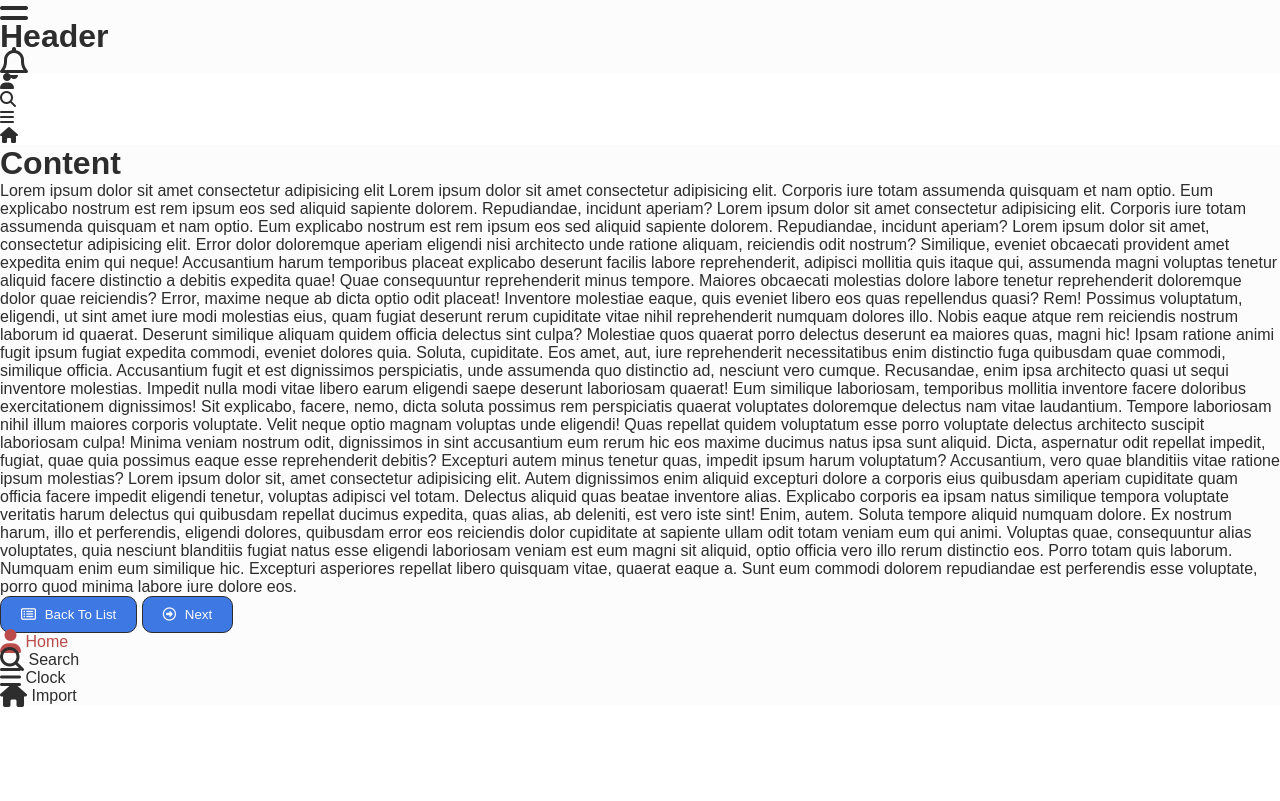
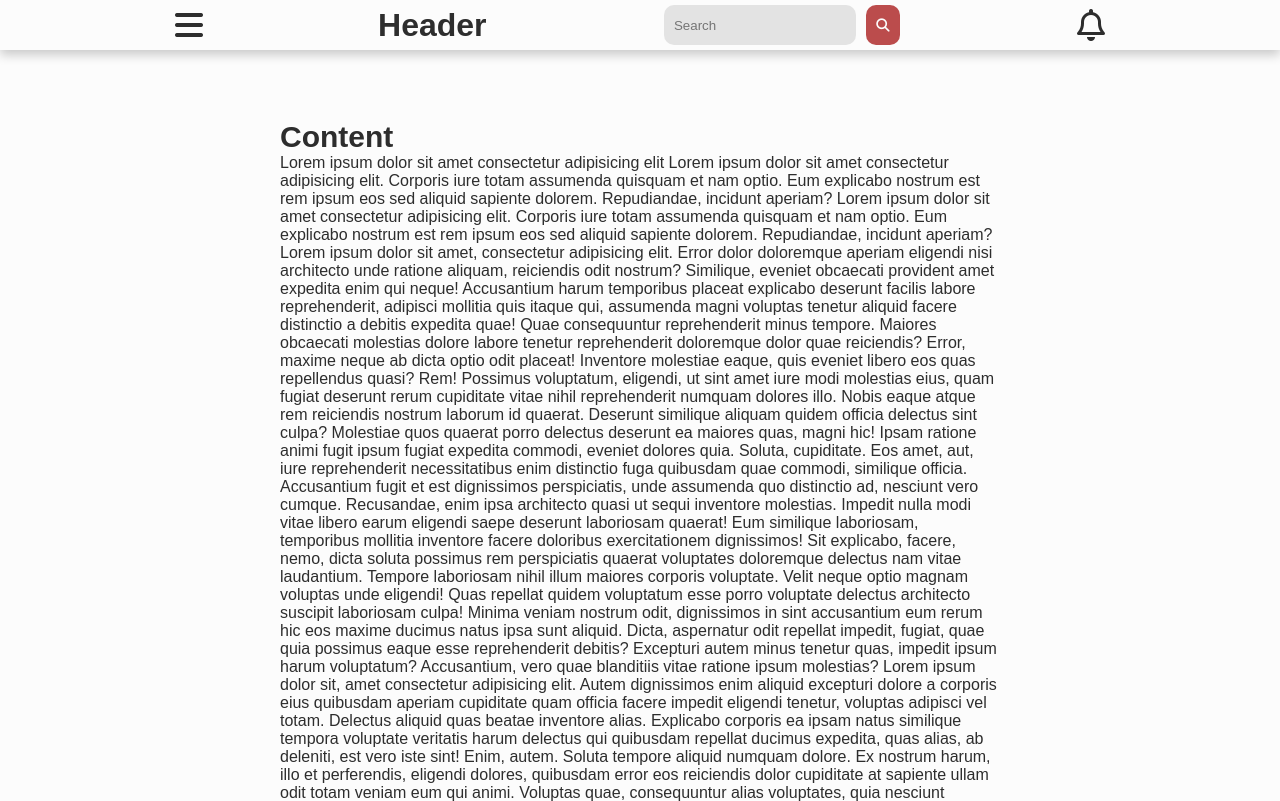
Before and after one commit to masashidev/vueJS, a plain HTML site: page NormalWeb/index.html in a window 1280 px wide. Shown: the top 801 px of the page. Drawn offline with Linux system fonts and the light colour scheme.

Commit message:
web version css

```diff
--- a/NormalWeb/index.css
+++ b/NormalWeb/index.css
@@ -1,8 +1,10 @@
 
 :root {
   --background-color: #fcfcfc;
+  --gray-background-color: #e3e3e3;
   --blurred-background-color: rgba(252, 252, 252, 0.8);
   --text-color: #2d2d2d;
+  --weak-text-color: rgb(189, 189, 189, 0.5);
   --sub-text-color: #FCFCFC;
   /* main branding UI */
   --primary-color: #3e78e3;
@@ -109,7 +111,7 @@ body {
 
 
 /* for darkmode  */
-/* @media (prefers-color-scheme: dark) {
+@media (prefers-color-scheme: dark) {
   :root {
     --background-color: var(--dark-background-color);
     --text-color: var(--dark-text-color);
@@ -129,7 +131,120 @@ body {
     --south-shadow-config: var(--dark-south-shadow-config);
 
   }
-} */
+}
+
+
+
+
+@media (min-width: 500px) {
+  body {
+    font-size: 16px;
+  }
+  #app {
+    height: 100vh;
+
+    position:relative;
+  }
+  #header{
+    position:fixed;
+    top: 0;
+
+    width: 100%;
+    height: 50px;
+    box-shadow: var(--south-shadow-config);
+    display: flex;
+    justify-content: space-evenly;
+    align-items: center;
+  }
+  #search-bar {
+    display:block;
+    display: flex;
+    justify-content: center;
+    align-items: center;
+  }
+  #search-bar input {
+    width: 80%;
+    height: 40px;
+    padding: 0 10px;
+    border-radius: 10px;
+    background-color: var(--gray-background-color);
+    border: none;
+  }
+  #search-bar button{
+    height: 40px;
+    background-color: var(--accent-color);
+    color: var(--sub-text-color);
+    border: none;
+    padding: 5px 10px;
+    border-radius: 10px;
+    margin-left: 10px;
+  }
+  #menu {
+    display: none;
+  }
+  #content-display {
+    padding-top: 80px;
+    padding-bottom: 120px;
+    width: 100%;
+
+    display: flex;
+    justify-content: center;
+    align-items: center;
+
+  }
+  #content{
+    max-width: 800px;
+    padding: 20px;
+    display: flex;
+    flex-direction: column;
+    gap: var(--content-distance);
+  }
+  .content-item {
+    padding: 20px;
+    /* border-radius: 20px; */
+    /* border: 1px solid var(--text-color); */
+    /* box-shadow: var(--south-shadow-config); */
+    border-bottom: 2px solid var(--weak-text-color);
+  }
+  .content-title {
+    font-size: 30px;
+    font-weight: bold;
+  }
+  .content-text {
+    font-size: 16px;
+  }
+  #footer:before{
+
+  }
+  #footer {
+    display:none;
+  }
+  #footer-shape{
+
+  }
+  #footer-menu {
+
+  }
+  #footer-menu .menu-element {
+
+  }
+
+  #footer-menu .menu-element a{
+
+  }
+
+  .nav-button{
+
+  }
+  .menu-element::after{
+
+  }
+  .menu-element.active::after{
+
+  }
+
+
+}
 
 
 /* smaller window */
@@ -153,6 +268,9 @@ body {
     display: flex;
     justify-content: space-between;
     align-items: center;
+  }
+  #search-bar {
+    display:none;
   }
   #menu {
     display: none;
--- a/NormalWeb/index.html
+++ b/NormalWeb/index.html
@@ -14,7 +14,12 @@
     <header id="header">
       <i class="fa-solid fa-bars fa-2xl"></i>
       <h1>Header</h1>
+      <div id="search-bar">
+        <input type="text" placeholder="Search">
+        <button><i class="fa-solid fa-search"></i></button>
+      </div>
       <i class="fa-regular fa-bell fa-2xl"></i>
+      <!-- searchBar @500pxOver -->
     </header>
     <menu id="menu">
       <ul>
@@ -28,8 +33,9 @@
     <div id="content-display">
       <div id="content">
         <div class="content-item">
-          <h1>Content</h1>
-          <p>Lorem ipsum dolor sit amet consectetur adipisicing elit Lorem ipsum dolor sit amet consectetur adipisicing elit. Corporis iure totam assumenda quisquam et nam optio. Eum explicabo nostrum est rem ipsum eos sed aliquid sapiente dolorem. Repudiandae, incidunt aperiam? Lorem ipsum dolor sit amet consectetur adipisicing elit. Corporis iure totam assumenda quisquam et nam optio. Eum explicabo nostrum est rem ipsum eos sed aliquid sapiente dolorem. Repudiandae, incidunt aperiam? Lorem ipsum dolor sit amet, consectetur adipisicing elit. Error dolor doloremque aperiam eligendi nisi architecto unde ratione aliquam, reiciendis odit nostrum? Similique, eveniet obcaecati provident amet expedita enim qui neque!
+          <h1 class="content-title">Content</h1>
+
+          <p class="content-text">Lorem ipsum dolor sit amet consectetur adipisicing elit Lorem ipsum dolor sit amet consectetur adipisicing elit. Corporis iure totam assumenda quisquam et nam optio. Eum explicabo nostrum est rem ipsum eos sed aliquid sapiente dolorem. Repudiandae, incidunt aperiam? Lorem ipsum dolor sit amet consectetur adipisicing elit. Corporis iure totam assumenda quisquam et nam optio. Eum explicabo nostrum est rem ipsum eos sed aliquid sapiente dolorem. Repudiandae, incidunt aperiam? Lorem ipsum dolor sit amet, consectetur adipisicing elit. Error dolor doloremque aperiam eligendi nisi architecto unde ratione aliquam, reiciendis odit nostrum? Similique, eveniet obcaecati provident amet expedita enim qui neque!
           Accusantium harum temporibus placeat explicabo deserunt facilis labore reprehenderit, adipisci mollitia quis itaque qui, assumenda magni voluptas tenetur aliquid facere distinctio a debitis expedita quae! Quae consequuntur reprehenderit minus tempore.
           Maiores obcaecati molestias dolore labore tenetur reprehenderit doloremque dolor quae reiciendis? Error, maxime neque ab dicta optio odit placeat! Inventore molestiae eaque, quis eveniet libero eos quas repellendus quasi? Rem!
           Possimus voluptatum, eligendi, ut sint amet iure modi molestias eius, quam fugiat deserunt rerum cupiditate vitae nihil reprehenderit numquam dolores illo. Nobis eaque atque rem reiciendis nostrum laborum id quaerat.
@@ -41,8 +47,7 @@
           Dicta, aspernatur odit repellat impedit, fugiat, quae quia possimus eaque esse reprehenderit debitis? Excepturi autem minus tenetur quas, impedit ipsum harum voluptatum? Accusantium, vero quae blanditiis vitae ratione ipsum molestias? Lorem ipsum dolor sit, amet consectetur adipisicing elit. Autem dignissimos enim aliquid excepturi dolore a corporis eius quibusdam aperiam cupiditate quam officia facere impedit eligendi tenetur, voluptas adipisci vel totam.
           Delectus aliquid quas beatae inventore alias. Explicabo corporis ea ipsam natus similique tempora voluptate veritatis harum delectus qui quibusdam repellat ducimus expedita, quas alias, ab deleniti, est vero iste sint!
           Enim, autem. Soluta tempore aliquid numquam dolore. Ex nostrum harum, illo et perferendis, eligendi dolores, quibusdam error eos reiciendis dolor cupiditate at sapiente ullam odit totam veniam eum qui animi.
-          Voluptas quae, consequuntur alias voluptates, quia nesciunt blanditiis fugiat natus esse eligendi laboriosam veniam est eum magni sit aliquid, optio officia vero illo rerum distinctio eos. Porro totam quis laborum.
-          Numquam enim eum similique hic. Excepturi asperiores repellat libero quisquam vitae, quaerat eaque a. Sunt eum commodi dolorem repudiandae est perferendis esse voluptate, porro quod minima labore iure dolore eos.</p>
+          Voluptas quae, consequuntur alias voluptates, quia nesciunt blanditiis fugiat natus esse eligendi laboriosam veniam est eum magni sit aliquid, optio officia vero illo rerum distinctio eos. Porro totam quis laborum. Numquam enim eum similique hic. Excepturi asperiores repellat libero quisquam vitae, quaerat eaque a. Sunt eum commodi dolorem repudiandae est perferendis esse voluptate, porro quod minima labore iure dolore eos.</p>
         </div>
         <div class="content-item">
           <button class="nav-button">
```
